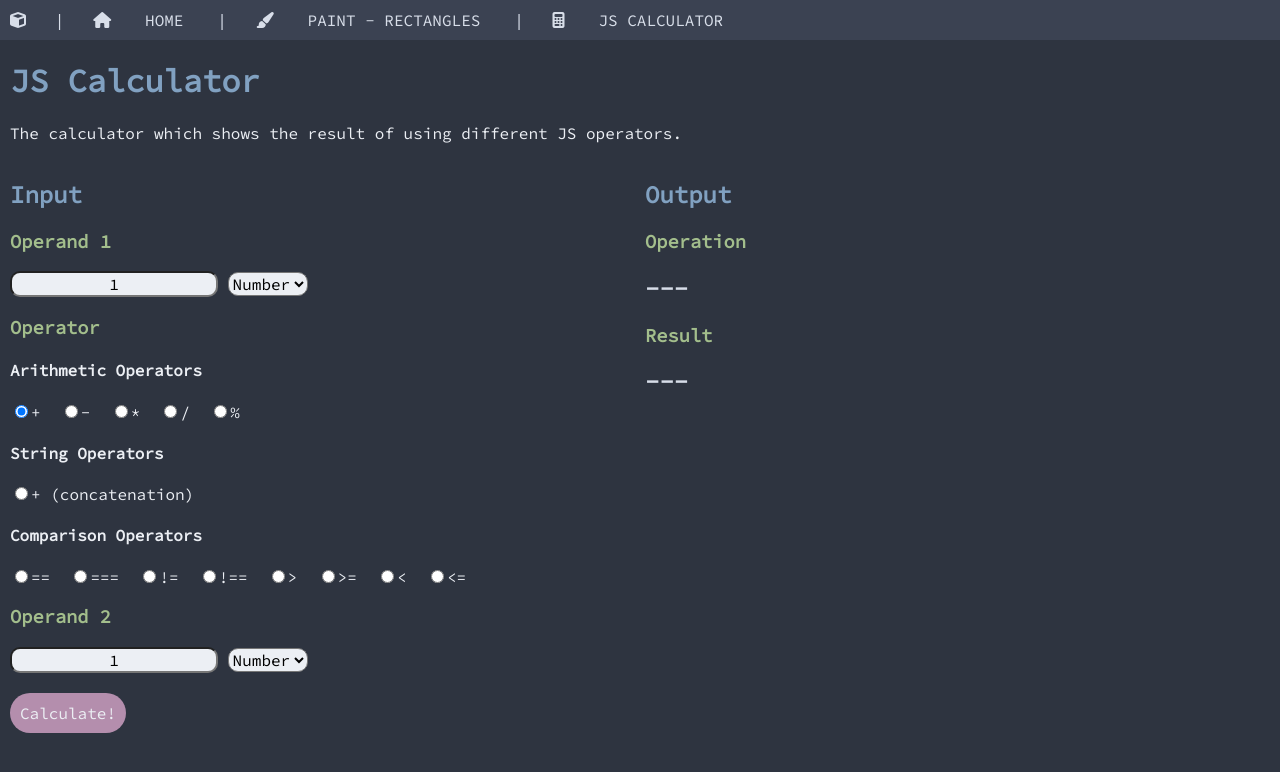
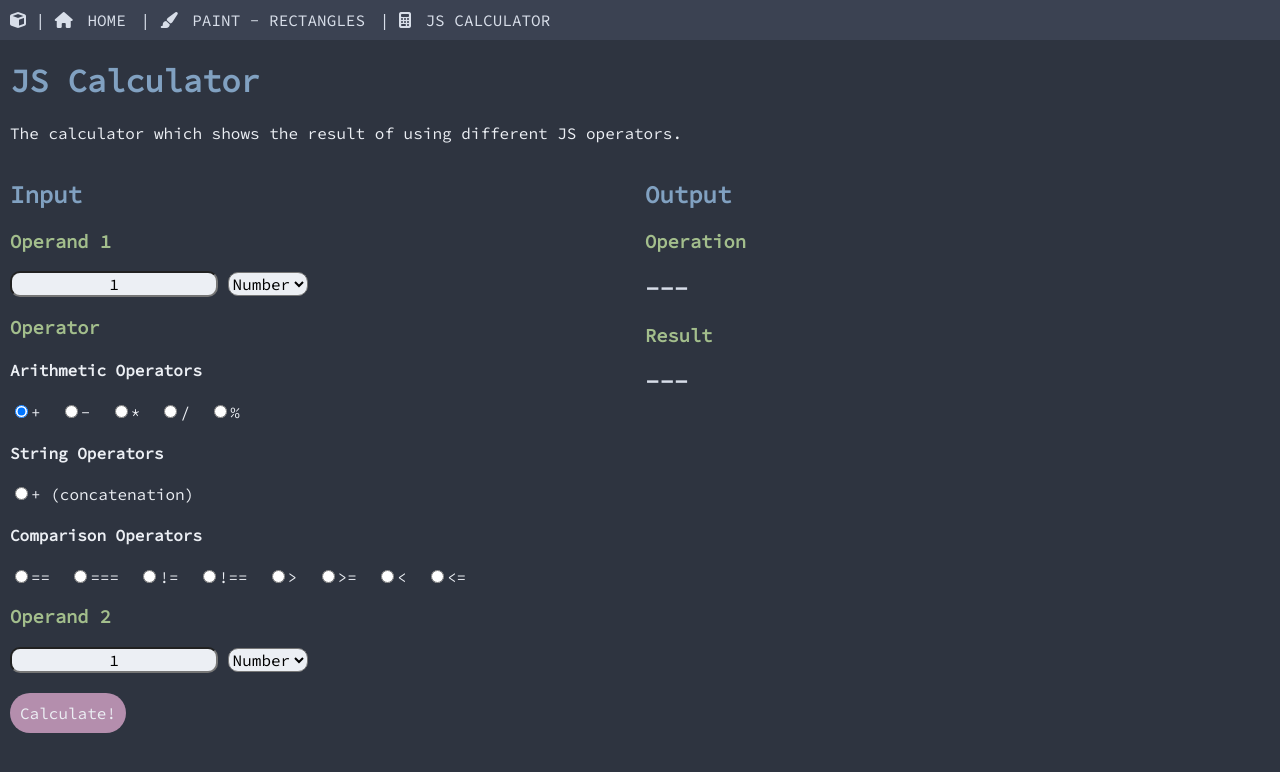
Before and after one commit to g-e-o-m-e-t-r-i-c/final-web-project, a plain HTML site: page calc.html in a window 1280 px wide. Drawn offline with Linux system fonts and the light colour scheme.

Commit message:
fixed spacing of navbar

```diff
--- a/calc.html
+++ b/calc.html
@@ -24,19 +24,19 @@
 		<div id="navbar">
 			<nav id="nav" style="padding: 10px">
 				<i class="fa fa-cube" id="icon"></i>
-				<p id="sep">&nbsp;&nbsp;|&nbsp;&nbsp;</p>
+				<p id="sep"> | </p>
 				<i class="fa fa-home" id="icon"></i>
-				<p id="sep">&nbsp;</p>
+				<p id="sep"> </p>
 				<a class="page" id="home" href="index.html">HOME</a>
-				<p id="sep">&nbsp;&nbsp;|&nbsp;&nbsp;</p>
+				<p id="sep"> | </p>
 				<i class="fas fa-paint-brush" id="icon"></i>
-				<p id="sep">&nbsp;</p>
+				<p id="sep"> </p>
 				<a class="page" id="page1" href="paint.html"
 					>PAINT - RECTANGLES</a
 				>
-				<p id="sep">&nbsp;&nbsp;|&nbsp;&nbsp;</p>
+				<p id="sep"> | </p>
 				<i class="fas fa-calculator" id="icon"></i>
-				<p id="sep">&nbsp;</p>
+				<p id="sep"> </p>
 				<a class="page" id="page2" href="calc.html">JS CALCULATOR</a>
 			</nav>
 		</div>
```
Also changed, not shown: index.html (+6 -6 lines), paint.html (+6 -6 lines).
